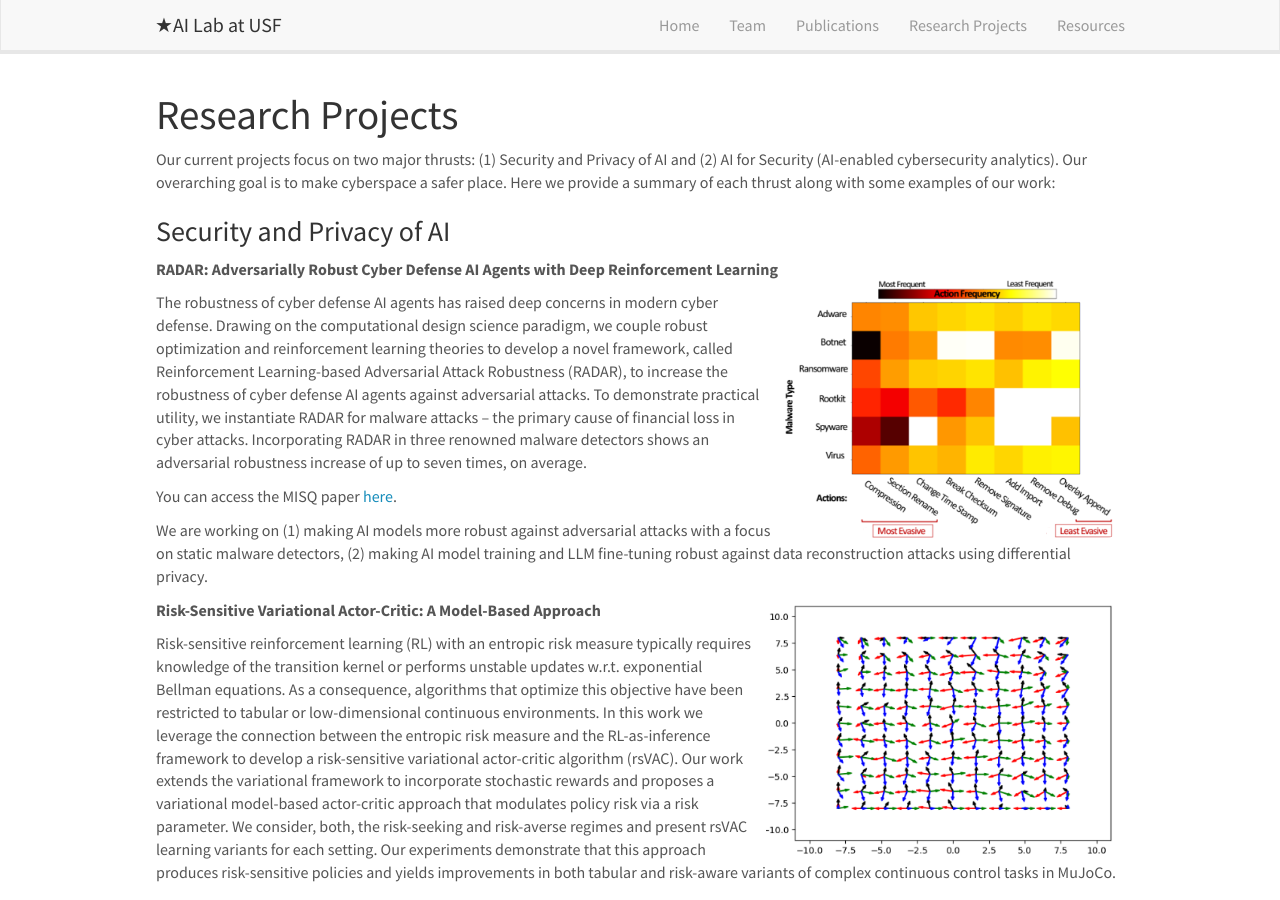
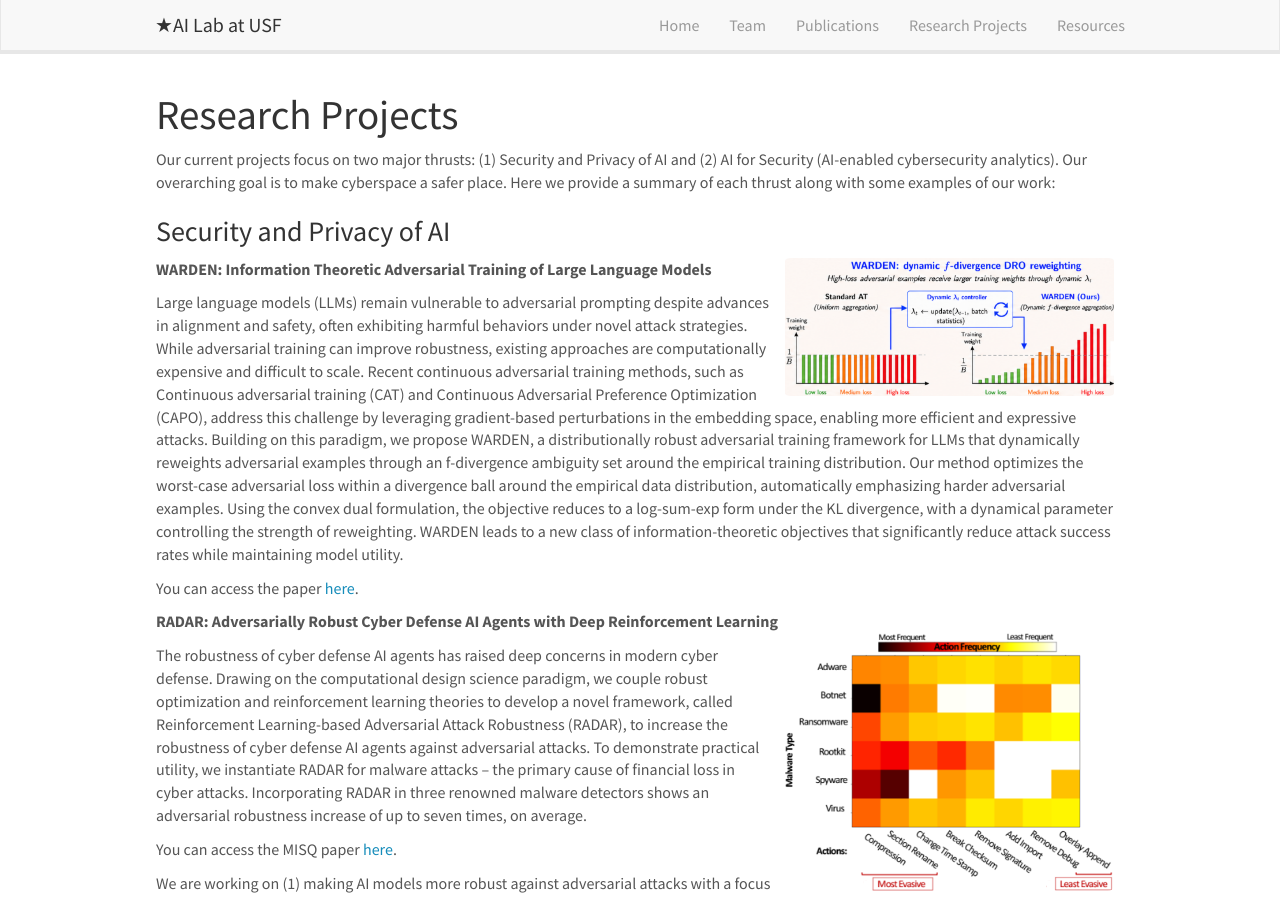
Before and after one commit to star-ailab/star-ailab.github.io, a Jekyll site: the page built from _pages/research.md, in a window 1280 px wide and 900 px high. Built offline with Jekyll 4.4.1, drawn with Linux system fonts in a browser that asks for light colours; nearby versions of some CDN libraries.

Commit message:
Update research.md

```diff
--- a/_pages/research.md
+++ b/_pages/research.md
@@ -12,6 +12,12 @@ Our current projects focus on two major thrusts: (1) Security and Privacy of AI
 Here we provide a summary of each thrust along with some examples of our work:
 
 ### Security and Privacy of AI
+
+**WARDEN: Information Theoretic Adversarial Training of Large Language Models** ![]({{ site.url }}{{ site.baseurl }}/images/respic/warden.png){: style="width: 34%; float: right; margin: 0px 10px"}
+
+Large language models (LLMs) remain vulnerable to adversarial prompting despite advances in alignment and safety, often exhibiting harmful behaviors under novel attack strategies. While adversarial training can improve robustness, existing approaches are computationally expensive and difficult to scale. Recent continuous adversarial training methods, such as Continuous adversarial training (CAT) and Continuous Adversarial Preference Optimization (CAPO), address this challenge by leveraging gradient-based perturbations in the embedding space, enabling more efficient and expressive attacks. Building on this paradigm, we propose WARDEN, a distributionally robust adversarial training framework for LLMs that dynamically reweights adversarial examples through an f-divergence ambiguity set around the empirical training distribution. Our method optimizes the worst-case adversarial loss within a divergence ball around the empirical data distribution, automatically emphasizing harder adversarial examples. Using the convex dual formulation, the objective reduces to a log-sum-exp form under the KL divergence, with a dynamical parameter controlling the strength of reweighting. WARDEN leads to a new class of information-theoretic objectives that significantly reduce attack success rates while maintaining model utility.
+
+You can access the paper [here](https://arxiv.org/pdf/2605.05415).
 
 **RADAR: Adversarially Robust Cyber Defense AI Agents with Deep Reinforcement Learning** ![]({{ site.url }}{{ site.baseurl }}/images/respic/radar.png){: style="width: 34%; float: right; margin: 0px 10px"}
 
```
